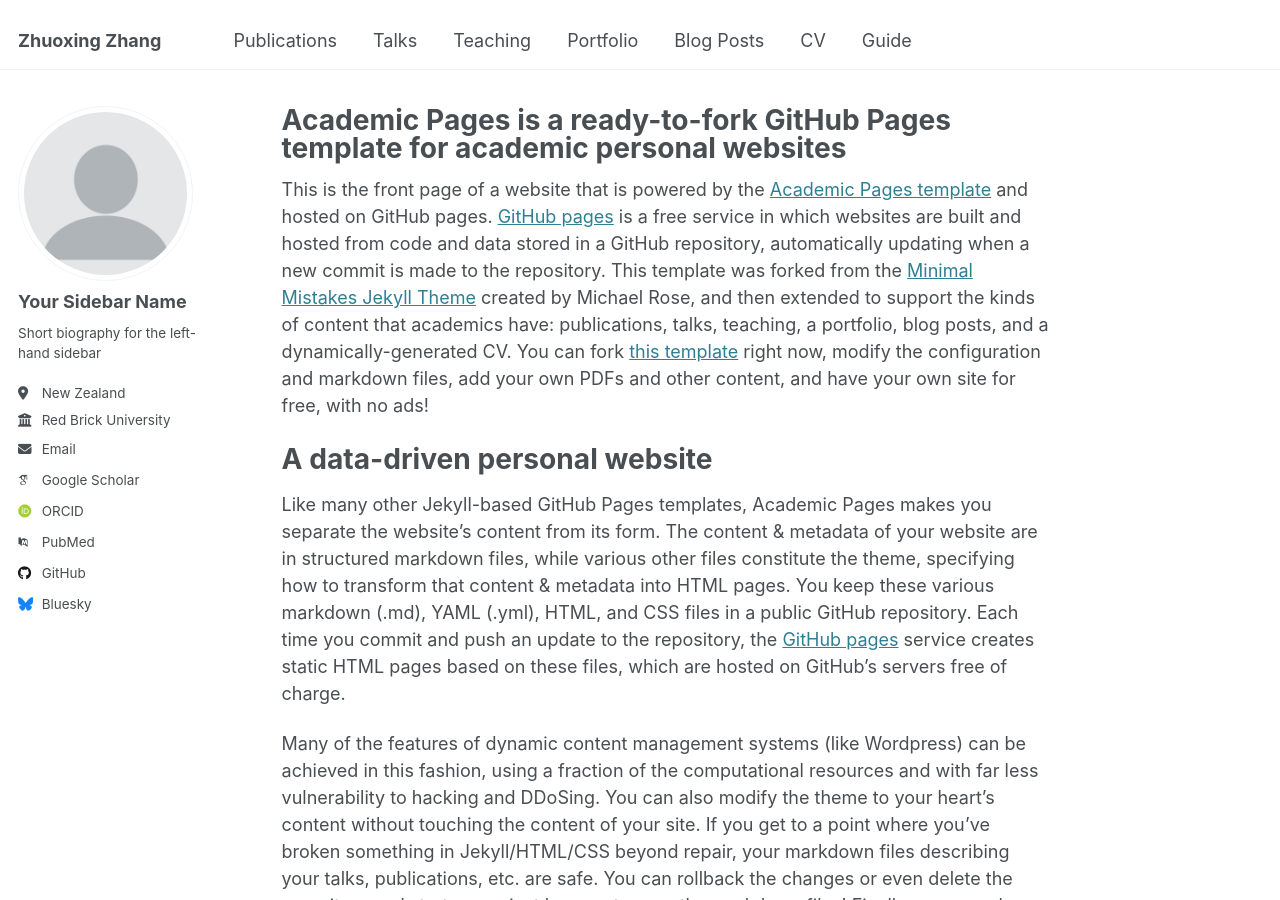
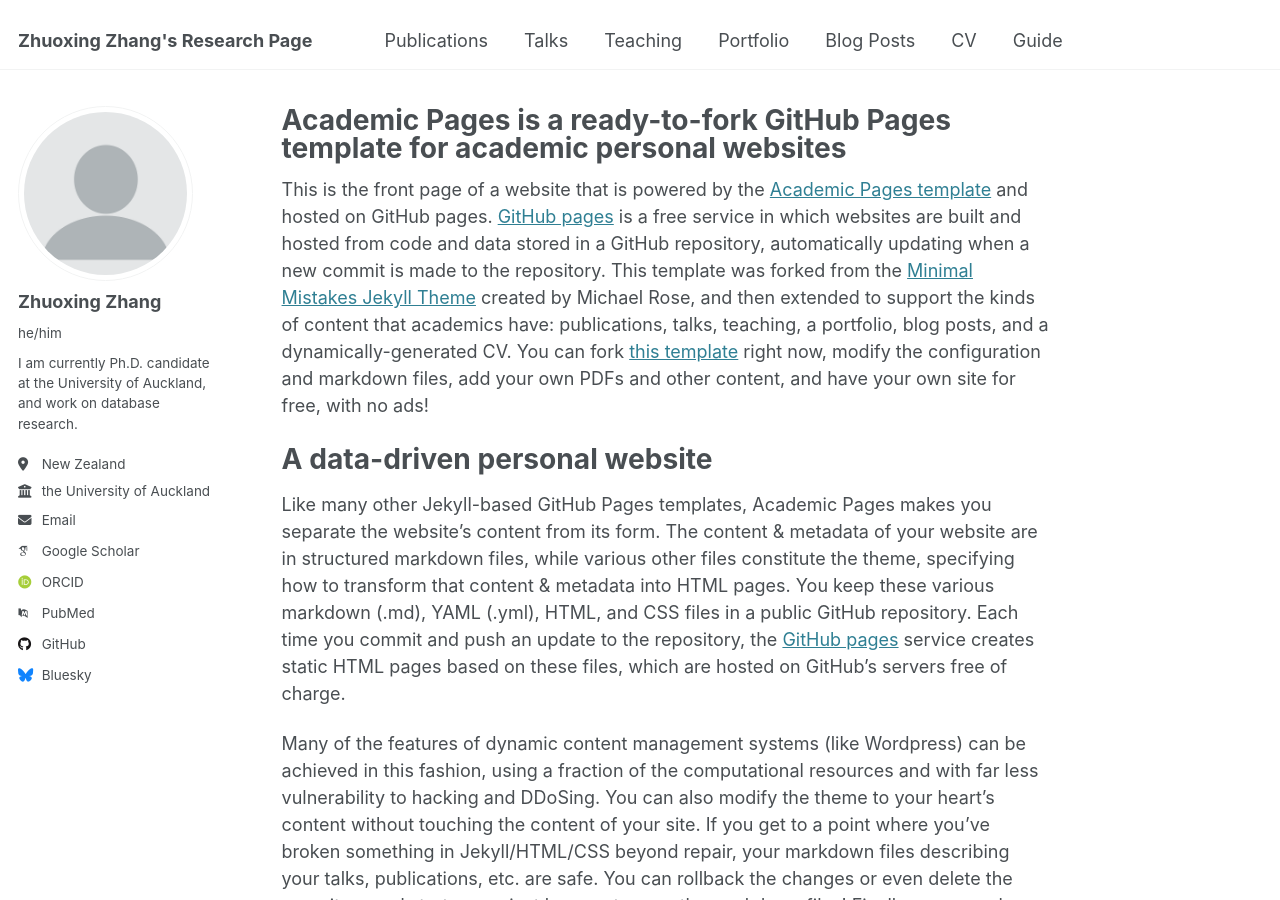
Before and after one commit to zhuoxingzhang/zhuoxingzhang.github.io, a Jekyll site: the page built from _pages/about.md, in a window 1280 px wide and 900 px high. Built offline with Jekyll 4.4.1, drawn with Linux system fonts in a browser that asks for light colours; some web fonts are replaced.

Commit message:
Update _config.yml

```diff
--- a/_config.yml
+++ b/_config.yml
@@ -9,7 +9,7 @@
 # Basic Site Settings
 locale                   : "en-US"
 site_theme               : "default"
-title                    : "Zhuoxing Zhang"
+title                    : "Zhuoxing Zhang's Research Page"
 title_separator          : "-"
 name                     : &name "Zhuoxing Zhang"
 description              : &description "personal description"
@@ -23,13 +23,13 @@ repository               : "academicpages/academicpages.github.io"
 author:
   # Biographic information
   avatar           : "profile.png"
-  name             : "Your Sidebar Name"
-  pronouns         : # example: "she/her"
-  bio              : "Short biography for the left-hand sidebar"
+  name             : "Zhuoxing Zhang"
+  pronouns         : "he/him" # example: "she/her"
+  bio              : "I am currently Ph.D. candidate at the University of Auckland, and work on database research."
   location         : "New Zealand"
-  employer         : "Red Brick University"
+  employer         : "the University of Auckland"
   uri              : # URL
-  email            : "none@example.org"
+  email            : "zzha969<at>aucklanduni.ac.nz"
 
   # Academic websites
   arxiv            : # URL - Update with the correct link to your profile
```
